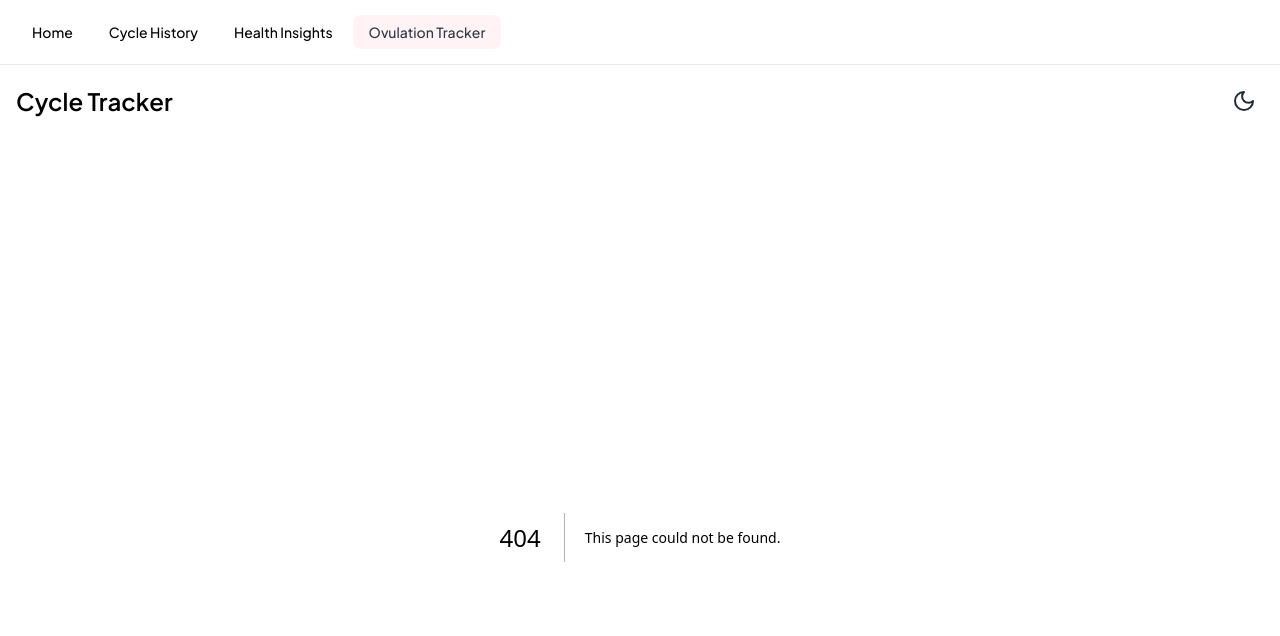
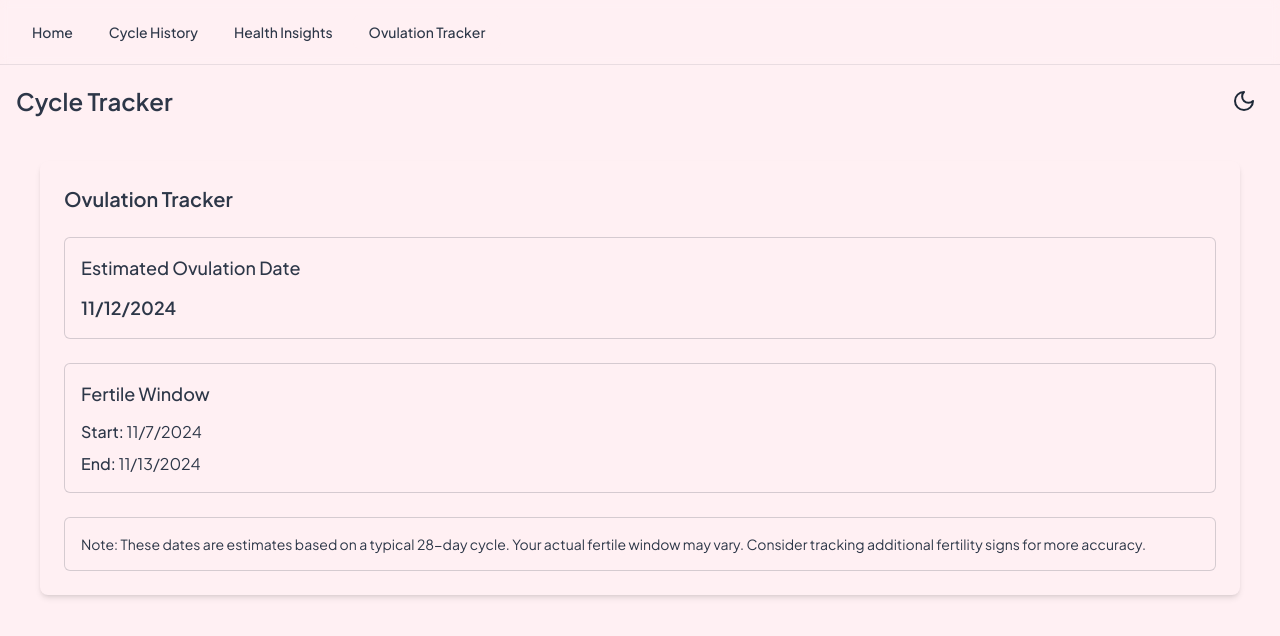
Before and after one commit to shem958/cycle-tracking, a Next.js app: page /ovulation in a window 1280 px wide. Before the commit this address had no page. Shown: the top 636 px of the page. Built offline with nearby package versions, Linux system fonts and the light colour scheme.

Commit message:
Add OvulationTrackerPage component
- Implemented OvulationTrackerPage to render the OvulationTracker component.
- Set default cycle length to 28 days.
- Initialized start date to the current date in ISO format.

```diff
--- /dev/null
+++ b/src/app/history/page.js
@@ -0,0 +1,12 @@
+// src/app/history/page.js
+import CycleHistory from "@/app/components/CycleHistory";
+
+export default function CycleHistoryPage() {
+  const cycles = []; // You can replace this with actual cycle data if available
+
+  return (
+    <div className="p-6">
+      <CycleHistory cycles={cycles} />
+    </div>
+  );
+}
--- /dev/null
+++ b/src/app/insights/page.js
@@ -0,0 +1,12 @@
+// src/app/insights/page.js
+import HealthInsights from "@/app/components/HealthInsights";
+
+export default function HealthInsightsPage() {
+  const cycles = []; // Replace with actual cycle data if available
+
+  return (
+    <div className="p-6">
+      <HealthInsights cycles={cycles} />
+    </div>
+  );
+}
--- /dev/null
+++ b/src/app/ovulation/page.js
@@ -0,0 +1,13 @@
+// src/app/ovulation/page.js
+import OvulationTracker from "@/app/components/OvulationTracker";
+
+export default function OvulationTrackerPage() {
+  const cycleLength = 28; // You can replace this with actual data if available
+  const startDate = new Date().toISOString(); // You can also set a specific start date
+
+  return (
+    <div className="p-6">
+      <OvulationTracker cycleLength={cycleLength} startDate={startDate} />
+    </div>
+  );
+}
```
